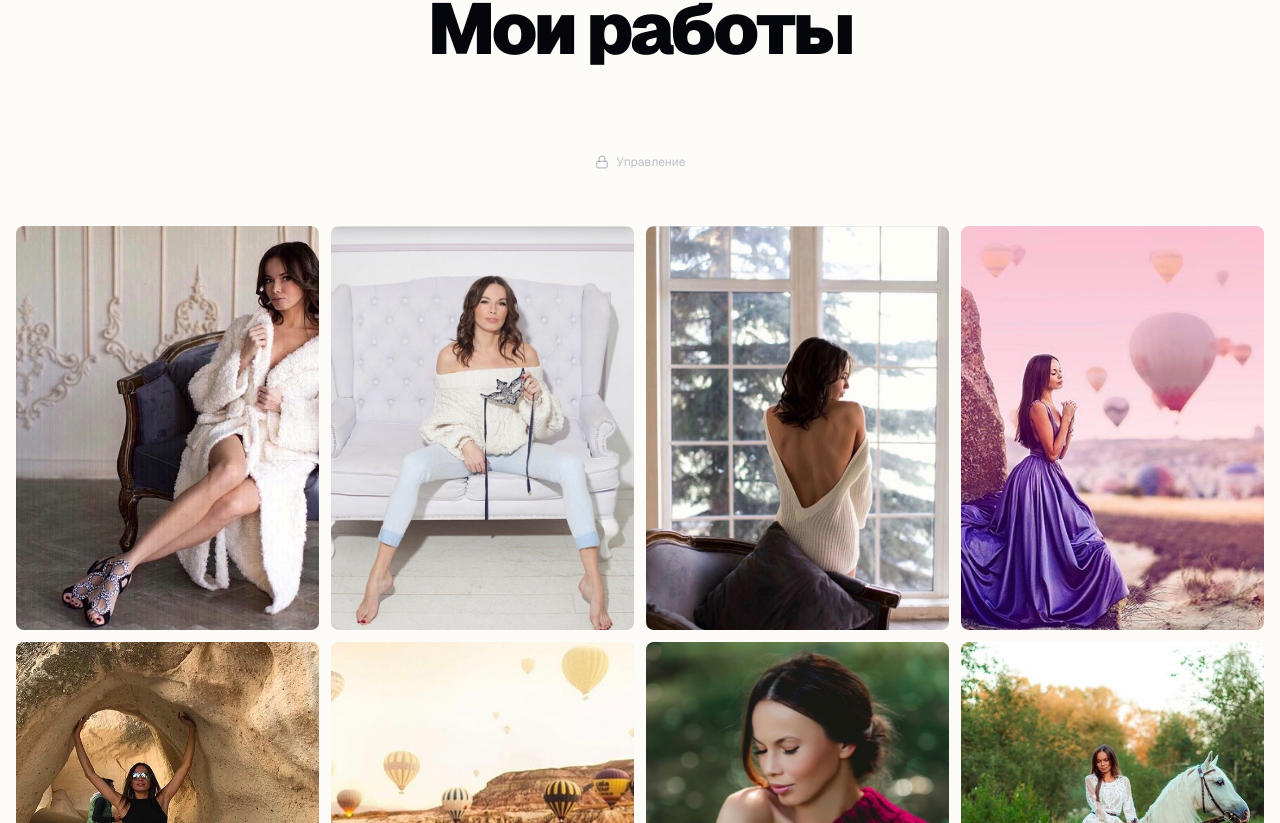
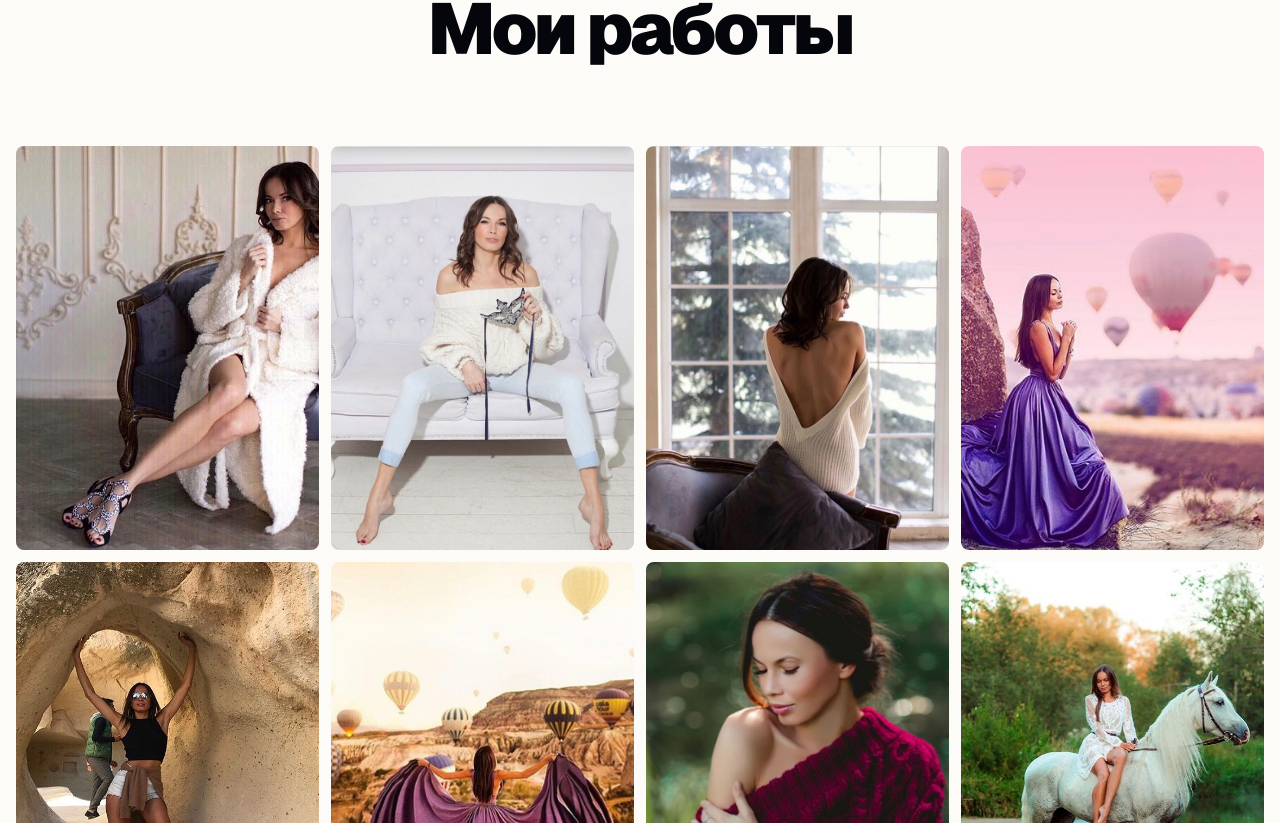
Before and after one commit to firsovaellenn/elenafirsova, a Next.js app: page /elenafirsova/ in a window 1280 px wide. Shown: the part 5217-6040 px from the top of the page. Built offline with nearby package versions, Linux system fonts and the light colour scheme.

Commit message:
Update portfolio-gallery.tsx

```diff
--- a/components/portfolio-gallery.tsx
+++ b/components/portfolio-gallery.tsx
@@ -1,43 +1,20 @@
 "use client";
 
 import { useState } from "react";
-import { Lock, ExternalLink, Upload, X, ChevronLeft, ChevronRight, GripVertical } from "lucide-react";
+import { ExternalLink, X, ChevronLeft, ChevronRight } from "lucide-react";
 import { ScrollReveal } from "@/components/scroll-reveal";
 import { PinDialog } from "@/components/pin-dialog";
-import { TextEditorDialog } from "@/components/text-editor-dialog";
-import { ThemeSwitcher } from "@/components/theme-switcher";
 import { useManagement } from "@/components/management-context";
-import { Button } from "@/components/ui/button";
 import { repoPhotos } from "@/lib/portfolio-photos";
-
-const ORDER_KEY = "portfolio-photo-order";
 
 export function PortfolioGallery() {
   const [pinDialogOpen, setPinDialogOpen] = useState(false);
-  const [textEditorOpen, setTextEditorOpen] = useState(false);
   const { isManagement, onPinSuccess } = useManagement();
   const [lightboxIndex, setLightboxIndex] = useState<number | null>(null);
-  const [photos, setPhotos] = useState(() => {
-    try {
-      const order = localStorage.getItem(ORDER_KEY);
-      if (order) {
-        const ids = JSON.parse(order) as string[];
-        const byId = new Map(repoPhotos.map((p) => [p.id, p]));
-        const sorted = ids.map((id) => byId.get(id)).filter(Boolean) as typeof repoPhotos;
-        if (sorted.length === repoPhotos.length) return sorted;
-      }
-    } catch {}
-    return repoPhotos;
-  });
-  const [dragIndex, setDragIndex] = useState<number | null>(null);
 
   function handlePinSuccess() {
     onPinSuccess();
     setPinDialogOpen(false);
-  }
-
-  function handleTextEditorSave() {
-    window.location.reload();
   }
 
   function openLightbox(index: number) {
@@ -50,26 +27,14 @@ export function PortfolioGallery() {
 
   function prevPhoto() {
     if (lightboxIndex !== null) {
-      setLightboxIndex((lightboxIndex - 1 + photos.length) % photos.length);
+      setLightboxIndex((lightboxIndex - 1 + repoPhotos.length) % repoPhotos.length);
     }
   }
 
   function nextPhoto() {
     if (lightboxIndex !== null) {
-      setLightboxIndex((lightboxIndex + 1) % photos.length);
+      setLightboxIndex((lightboxIndex + 1) % repoPhotos.length);
     }
-  }
-
-  function handleDrop(targetIndex: number) {
-    if (dragIndex === null || dragIndex === targetIndex) return;
-    const next = [...photos];
-    const [moved] = next.splice(dragIndex, 1);
-    next.splice(targetIndex, 0, moved);
-    setPhotos(next);
-    try {
-      localStorage.setItem(ORDER_KEY, JSON.stringify(next.map((p) => p.id)));
-    } catch {}
-    setDragIndex(null);
   }
 
   return (
@@ -88,57 +53,14 @@ export function PortfolioGallery() {
           </div>
         </ScrollReveal>
 
-        <ScrollReveal delay={150}>
-          <div className="flex justify-center gap-3 mb-12">
-            {isManagement ? (
-              <>
-                <Button
-                  onClick={() => setTextEditorOpen(true)}
-                  className="gap-2 rounded-full px-6 font-semibold"
-                  variant="outline"
-                >
-                  Редактировать текст
-                </Button>
-                <ThemeSwitcher />
-                <a
-                  href="https://github.com/firsovaellenn/elenafirsova/tree/main/public/photos"
-                  target="_blank"
-                  rel="noopener noreferrer"
-                >
-                  <Button className="gap-2 rounded-full px-6 font-semibold">
-                    <Upload className="h-4 w-4" />
-                    Загрузить фото
-                  </Button>
-                </a>
-              </>
-            ) : (
-              <button
-                onClick={() => setPinDialogOpen(true)}
-                className="inline-flex items-center gap-2 px-4 py-2 text-xs text-muted-foreground/40 hover:text-muted-foreground/70 transition-colors"
-                aria-label="Панель управления"
-              >
-                <Lock className="h-3.5 w-3.5" />
-                Управление
-              </button>
-            )}
-          </div>
-        </ScrollReveal>
-
-        {photos.length > 0 ? (
+        {repoPhotos.length > 0 ? (
           <ScrollReveal delay={200}>
             <div className="grid grid-cols-2 sm:grid-cols-3 lg:grid-cols-4 gap-3">
-              {photos.map((photo, index) => (
-                <div
+              {repoPhotos.map((photo, index) => (
+                <button
                   key={photo.id}
-                  draggable={isManagement}
-                  onDragStart={() => setDragIndex(index)}
-                  onDragOver={(e) => e.preventDefault()}
-                  onDrop={() => handleDrop(index)}
-                  className={`group relative aspect-[3/4] overflow-hidden rounded-lg bg-muted ${isManagement ? "cursor-grab active:cursor-grabbing" : ""} ${dragIndex === index ? "opacity-50" : ""}`}
-                >
-                  <button
                   onClick={() => openLightbox(index)}
-                    className="block h-full w-full"
+                  className="group relative aspect-[3/4] overflow-hidden rounded-lg bg-muted"
                 >
                   <img
                     src={photo.src}
@@ -148,12 +70,6 @@ export function PortfolioGallery() {
                   />
                   <div className="absolute inset-0 bg-black/0 group-hover:bg-black/10 transition-all duration-300" />
                 </button>
-                  {isManagement && (
-                    <div className="absolute top-2 left-2 p-1.5 rounded-full bg-black/50 text-white">
-                      <GripVertical className="h-4 w-4" />
-                    </div>
-                  )}
-                </div>
               ))}
             </div>
           </ScrollReveal>
@@ -177,7 +93,7 @@ export function PortfolioGallery() {
         )}
       </div>
 
-      {lightboxIndex !== null && photos[lightboxIndex] && (
+      {lightboxIndex !== null && repoPhotos[lightboxIndex] && (
         <div
           className="fixed inset-0 z-50 bg-black/90 flex items-center justify-center"
           onClick={closeLightbox}
@@ -189,7 +105,7 @@ export function PortfolioGallery() {
             <X className="h-8 w-8" />
           </button>
 
-          {photos.length > 1 && (
+          {repoPhotos.length > 1 && (
             <>
               <button
                 onClick={(e) => { e.stopPropagation(); prevPhoto(); }}
@@ -207,20 +123,13 @@ export function PortfolioGallery() {
           )}
 
           <img
-            src={photos[lightboxIndex].src}
-            alt={photos[lightboxIndex].alt}
+            src={repoPhotos[lightboxIndex].src}
+            alt={repoPhotos[lightboxIndex].alt}
             className="max-h-[90vh] max-w-[90vw] object-contain"
             onClick={(e) => e.stopPropagation()}
           />
         </div>
       )}
-
-      <TextEditorDialog
-        key={String(textEditorOpen)}
-        open={textEditorOpen}
-        onOpenChange={setTextEditorOpen}
-        onSave={handleTextEditorSave}
-      />
 
       <PinDialog
         open={pinDialogOpen}
```
Lines whose indentation alone changed are shown as unchanged.
